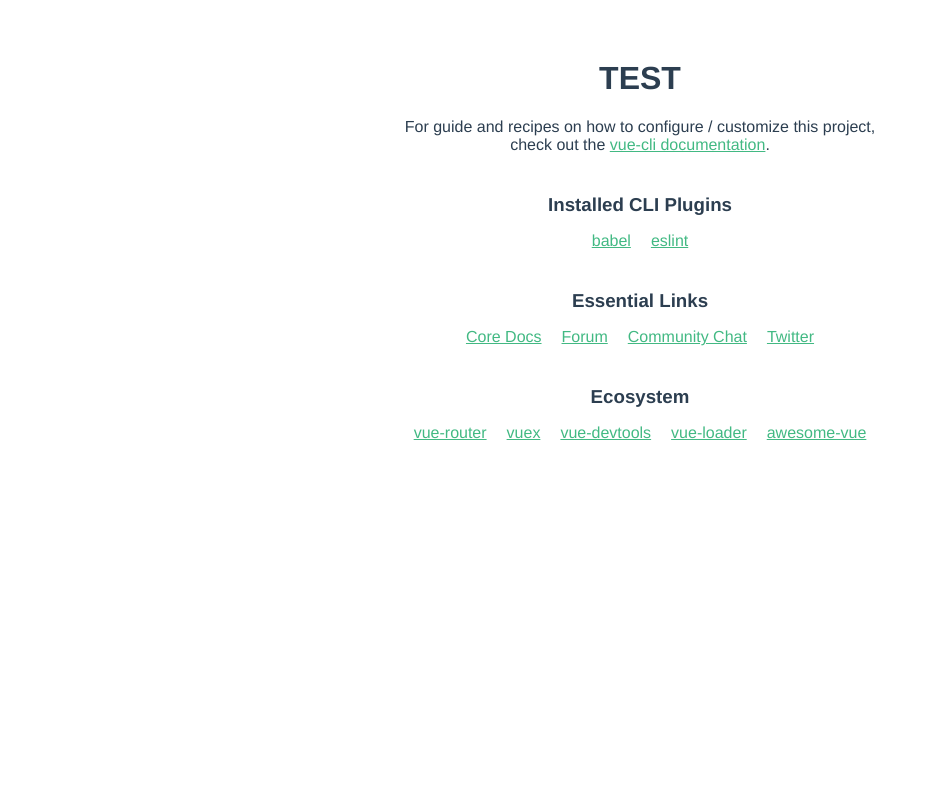
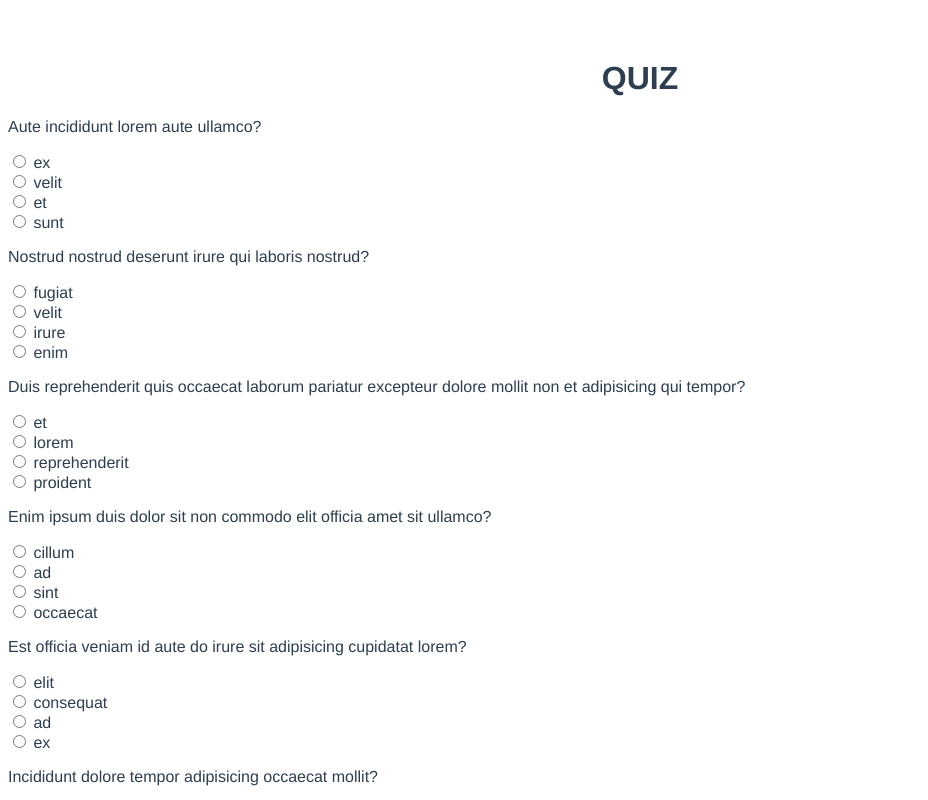
Before and after one commit to tkilgour/electrical-quiz, a Vue app: page / in a window 1280 px wide. Shown: the top 800 px of the page, without its empty margins (0-928 px from the left). Built offline with nearby package versions, Linux system fonts and the light colour scheme.

Commit message:
build skeleton question interface

```diff
--- a/src/App.vue
+++ b/src/App.vue
@@ -1,16 +1,16 @@
 <template>
   <div id="app">
-    <HelloWorld msg="TEST"/>
+    <Quiz />
   </div>
 </template>
 
 <script>
-import HelloWorld from './components/HelloWorld.vue'
+import Quiz from './components/Quiz.vue'
 
 export default {
   name: 'app',
   components: {
-    HelloWorld
+    Quiz
   }
 }
 </script>
--- a/src/components/HelloWorld.vue
+++ /dev/null
@@ -1,57 +0,0 @@
-<template>
-  <div class="hello">
-    <h1>{{ msg }}</h1>
-    <p>
-      For guide and recipes on how to configure / customize this project,<br>
-      check out the
-      <a href="https://github.com/vuejs/vue-cli/tree/dev/docs" target="_blank">vue-cli documentation</a>.
-    </p>
-    <h3>Installed CLI Plugins</h3>
-    <ul>
-      <li><a href="https://github.com/vuejs/vue-cli/tree/dev/packages/%40vue/cli-plugin-babel" target="_blank">babel</a></li>
-      <li><a href="https://github.com/vuejs/vue-cli/tree/dev/packages/%40vue/cli-plugin-eslint" target="_blank">eslint</a></li>
-    </ul>
-    <h3>Essential Links</h3>
-    <ul>
-      <li><a href="https://vuejs.org" target="_blank">Core Docs</a></li>
-      <li><a href="https://forum.vuejs.org" target="_blank">Forum</a></li>
-      <li><a href="https://chat.vuejs.org" target="_blank">Community Chat</a></li>
-      <li><a href="https://twitter.com/vuejs" target="_blank">Twitter</a></li>
-    </ul>
-    <h3>Ecosystem</h3>
-    <ul>
-      <li><a href="https://router.vuejs.org/en/essentials/getting-started.html" target="_blank">vue-router</a></li>
-      <li><a href="https://vuex.vuejs.org/en/intro.html" target="_blank">vuex</a></li>
-      <li><a href="https://github.com/vuejs/vue-devtools#vue-devtools" target="_blank">vue-devtools</a></li>
-      <li><a href="https://vue-loader.vuejs.org/en" target="_blank">vue-loader</a></li>
-      <li><a href="https://github.com/vuejs/awesome-vue" target="_blank">awesome-vue</a></li>
-    </ul>
-  </div>
-</template>
-
-<script>
-export default {
-  name: 'HelloWorld',
-  props: {
-    msg: String
-  }
-}
-</script>
-
-<!-- Add "scoped" attribute to limit CSS to this component only -->
-<style scoped>
-h3 {
-  margin: 40px 0 0;
-}
-ul {
-  list-style-type: none;
-  padding: 0;
-}
-li {
-  display: inline-block;
-  margin: 0 10px;
-}
-a {
-  color: #42b983;
-}
-</style>
--- /dev/null
+++ b/src/components/Question.vue
@@ -0,0 +1,25 @@
+<template>
+  <div>
+    <p>{{ data.question }}</p>
+    <div v-for="(answer, i) in data.answers" :key="answer.concat(data._id).concat(i)">
+      <input type="radio" :id="answer.concat(data._id).concat(i)" :value="answer" v-model="active">
+      <label :for="answer.concat(data._id).concat(i)"> {{answer}}</label>
+    </div>
+    <p><strong v-if="active">Selected:</strong> {{ active }}</p>
+  </div>
+</template>
+
+<script>
+export default {
+  name: "Question",
+  props: ["data"],
+  data() {
+    return { active: "" };
+  }
+};
+</script>
+
+<!-- Add "scoped" attribute to limit CSS to this component only -->
+<style scoped>
+
+</style>
--- /dev/null
+++ b/src/components/Quiz.vue
@@ -0,0 +1,32 @@
+<template>
+  <div>
+    <h1>QUIZ</h1>
+    <div class="questions" v-for="item in quiz" :key="item.id">
+      <Question :data="item"/>
+    </div>
+  </div>
+</template>
+
+<script>
+import Question from './Question.vue'
+import quizJson from '../data/quiz.json'
+
+export default {
+  name: "Quiz",
+  components: {
+    Question
+  },
+  data() {
+    return {
+      quiz: quizJson
+    }
+  }
+};
+</script>
+
+<!-- Add "scoped" attribute to limit CSS to this component only -->
+<style scoped>
+  .questions {
+    text-align: left;
+  }
+</style>
--- /dev/null
+++ b/src/data/quiz.json
@@ -0,0 +1,134 @@
+[
+  {
+    "_id": "5adbbaf17528e0b1b27e85bc",
+    "question": "Aute incididunt lorem aute ullamco?",
+    "answers": ["ex", "velit", "et", "sunt"],
+    "correct": 2
+  },
+  {
+    "_id": "5adbbaf199533633b7d309cb",
+    "question": "Nostrud nostrud deserunt irure qui laboris nostrud?",
+    "answers": ["fugiat", "velit", "irure", "enim"],
+    "correct": 4
+  },
+  {
+    "_id": "5adbbaf1f40bc9f4ad24ed4c",
+    "question":
+      "Duis reprehenderit quis occaecat laborum pariatur excepteur dolore mollit non et adipisicing qui tempor?",
+    "answers": ["et", "lorem", "reprehenderit", "proident"],
+    "correct": 4
+  },
+  {
+    "_id": "5adbbaf1bfaa83a5f775f87f",
+    "question":
+      "Enim ipsum duis dolor sit non commodo elit officia amet sit ullamco?",
+    "answers": ["cillum", "ad", "sint", "occaecat"],
+    "correct": 4
+  },
+  {
+    "_id": "5adbbaf133a1a4c430dddac1",
+    "question":
+      "Est officia veniam id aute do irure sit adipisicing cupidatat lorem?",
+    "answers": ["elit", "consequat", "ad", "ex"],
+    "correct": 2
+  },
+  {
+    "_id": "5adbbaf10b7bc4e1318b45f4",
+    "question": "Incididunt dolore tempor adipisicing occaecat mollit?",
+    "answers": ["pariatur", "ullamco", "aliqua", "velit"],
+    "correct": 1
+  },
+  {
+    "_id": "5adbbaf16636806374911e56",
+    "question":
+      "Velit consectetur velit magna exercitation amet laboris irure?",
+    "answers": ["nulla", "voluptate", "ea", "anim"],
+    "correct": 2
+  },
+  {
+    "_id": "5adbbaf10ce95f1e5c26753c",
+    "question":
+      "Deserunt anim est cupidatat eiusmod qui consequat incididunt cupidatat amet nisi ea est dolor velit?",
+    "answers": ["aute", "deserunt", "occaecat", "ad"],
+    "correct": 4
+  },
+  {
+    "_id": "5adbbaf1e37cfb109632da83",
+    "question":
+      "Labore ex voluptate ex commodo amet mollit eiusmod qui tempor?",
+    "answers": ["ipsum", "ullamco", "consectetur", "sint"],
+    "correct": 0
+  },
+  {
+    "_id": "5adbbaf17f81f200bccdf78b",
+    "question":
+      "Sit tempor velit nostrud dolore consequat ad ad duis in nisi lorem cillum?",
+    "answers": ["velit", "nulla", "amet", "nisi"],
+    "correct": 4
+  },
+  {
+    "_id": "5adbbaf1f6e8816c59903115",
+    "question": "Dolore proident mollit amet sunt?",
+    "answers": ["laboris", "sit", "tempor", "eu"],
+    "correct": 0
+  },
+  {
+    "_id": "5adbbaf1cf8e367627277167",
+    "question":
+      "Eu sunt voluptate commodo et aute duis labore enim do commodo officia veniam?",
+    "answers": ["culpa", "eu", "fugiat", "velit"],
+    "correct": 0
+  },
+  {
+    "_id": "5adbbaf1bc49bdaa6a561184",
+    "question":
+      "Fugiat aute proident ad adipisicing ullamco id et aliquip ullamco veniam adipisicing nisi commodo voluptate?",
+    "answers": ["officia", "esse", "elit", "fugiat"],
+    "correct": 4
+  },
+  {
+    "_id": "5adbbaf119e6e4a0a69c150d",
+    "question":
+      "In excepteur excepteur nulla nisi laboris esse consequat minim velit?",
+    "answers": ["ut", "nostrud", "quis", "amet"],
+    "correct": 2
+  },
+  {
+    "_id": "5adbbaf1f2ff99c8f51fcabc",
+    "question": "Amet labore ut do aliquip est duis do eu laborum?",
+    "answers": ["eu", "ipsum", "sit", "proident"],
+    "correct": 0
+  },
+  {
+    "_id": "5adbbaf1af494483f381a1c1",
+    "question": "Quis voluptate enim velit irure non nisi?",
+    "answers": ["ipsum", "anim", "aliqua", "in"],
+    "correct": 0
+  },
+  {
+    "_id": "5adbbaf17edfa8fd8b0e5aa3",
+    "question": "Consectetur aliquip dolor commodo id?",
+    "answers": ["eu", "qui", "laborum", "tempor"],
+    "correct": 4
+  },
+  {
+    "_id": "5adbbaf1f814422ecca3f739",
+    "question":
+      "Anim officia duis aliquip non et non amet amet sit dolor cillum?",
+    "answers": ["minim", "dolor", "adipisicing", "magna"],
+    "correct": 0
+  },
+  {
+    "_id": "5adbbaf1809eafbdeaab311c",
+    "question": "Sunt sint qui elit elit adipisicing excepteur?",
+    "answers": ["dolor", "magna", "minim", "cupidatat"],
+    "correct": 0
+  },
+  {
+    "_id": "5adbbaf1a083ef6fdcab0fdd",
+    "question":
+      "In anim id proident labore elit duis culpa ullamco commodo id?",
+    "answers": ["eu", "do", "dolore", "est"],
+    "correct": 1
+  }
+]
```
